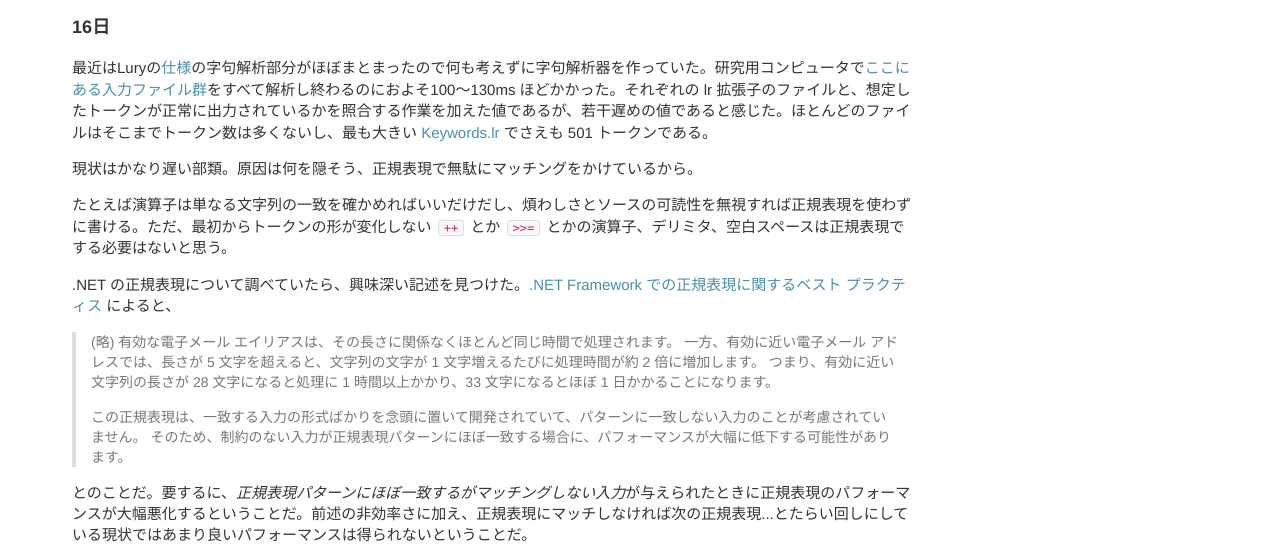
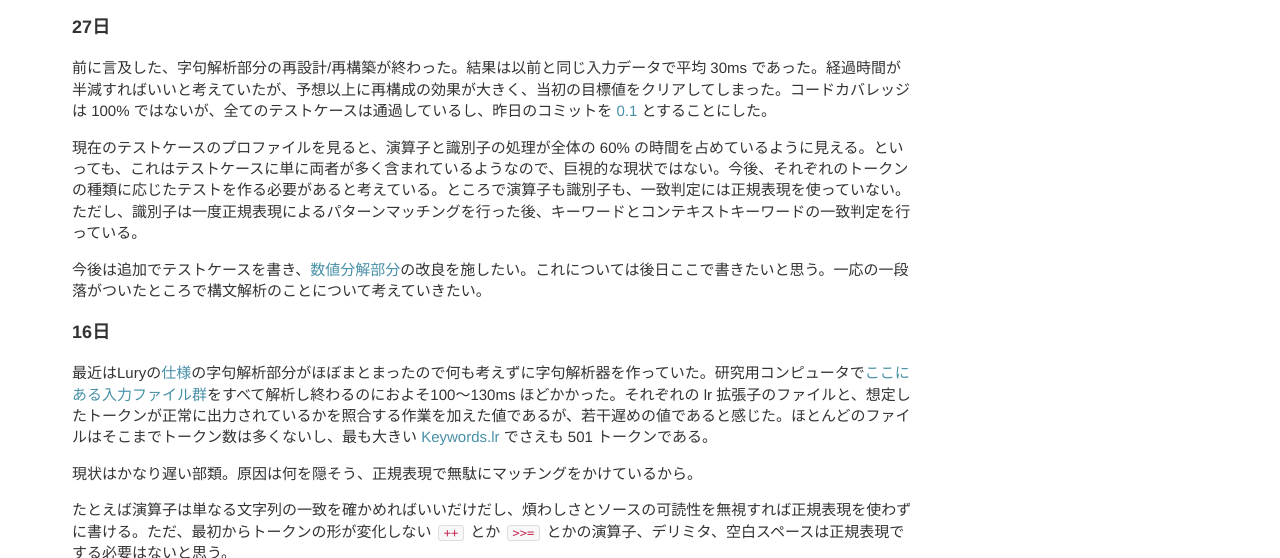
Before and after one commit to nanase/hugin, a plain HTML site: page lury/index.html in a window 1280 px wide. Shown: the part 206-764 px from the top of the page. Drawn offline with Linux system fonts and the light colour scheme.

Commit message:
lury/index.html を更新

```diff
--- a/lury/index.html
+++ b/lury/index.html
@@ -15,6 +15,17 @@
 
 <section id="201504">
 ### 2015年4月
+
+<section id="20150427">
+#### 27日
+
+前に言及した、字句解析部分の再設計/再構築が終わった。結果は以前と同じ入力データで平均 30ms であった。経過時間が半減すればいいと考えていたが、予想以上に再構成の効果が大きく、当初の目標値をクリアしてしまった。コードカバレッジは 100% ではないが、全てのテストケースは通過しているし、昨日のコミットを [0.1](https://github.com/lury-lang/lury-lexer/releases/tag/0.1) とすることにした。
+
+現在のテストケースのプロファイルを見ると、演算子と識別子の処理が全体の 60% の時間を占めているように見える。といっても、これはテストケースに単に両者が多く含まれているようなので、巨視的な現状ではない。今後、それぞれのトークンの種類に応じたテストを作る必要があると考えている。ところで演算子も識別子も、一致判定には正規表現を使っていない。ただし、識別子は一度正規表現によるパターンマッチングを行った後、キーワードとコンテキストキーワードの一致判定を行っている。
+
+今後は追加でテストケースを書き、[数値分解部分](https://github.com/lury-lang/lury-lexer/blob/89c97a1eabdbb41be0332b7bb0797883007cf147/lury-lexer/Lexer.cs#L332)の改良を施したい。これについては後日ここで書きたいと思う。一応の一段落がついたところで構文解析のことについて考えていきたい。
+
+</section>
 
 <section id="20150416">
 #### 16日
@@ -36,7 +47,8 @@
 
 なお、正規表現のような静的にトークンの文字列が判明するものに関しては文字列一致を使用するよう[修正をかけた](https://github.com/lury-lang/lury-lexer/commit/c7c6257776b45378643b96099c6e5e609ce60d4b)。この結果、字句解析に65〜90msと、だいぶ効果的な結果を得た。しかし平均で 30ms 以下の結果を目指したいところではある。しばらくはその方法を考えている。
 
-
+</section>
+</section>
       </div>
     </div>
   </div>
```
